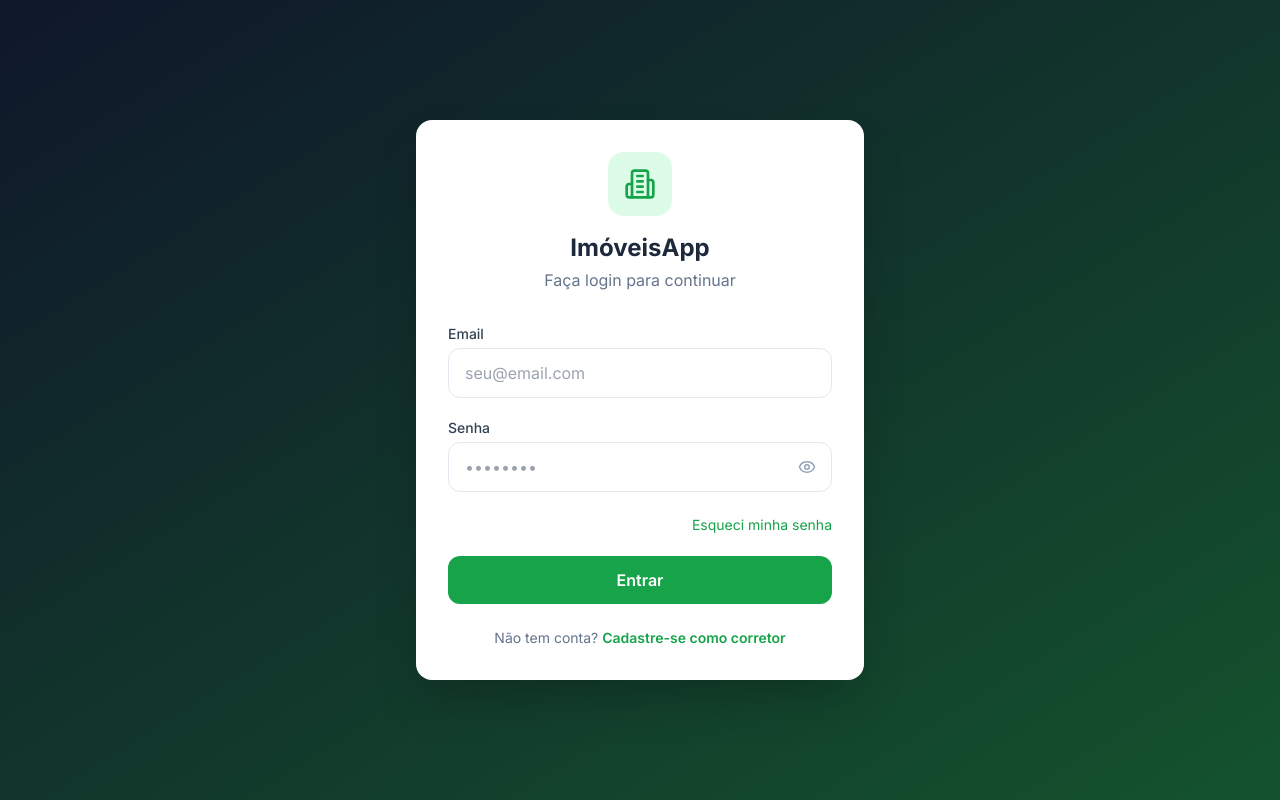
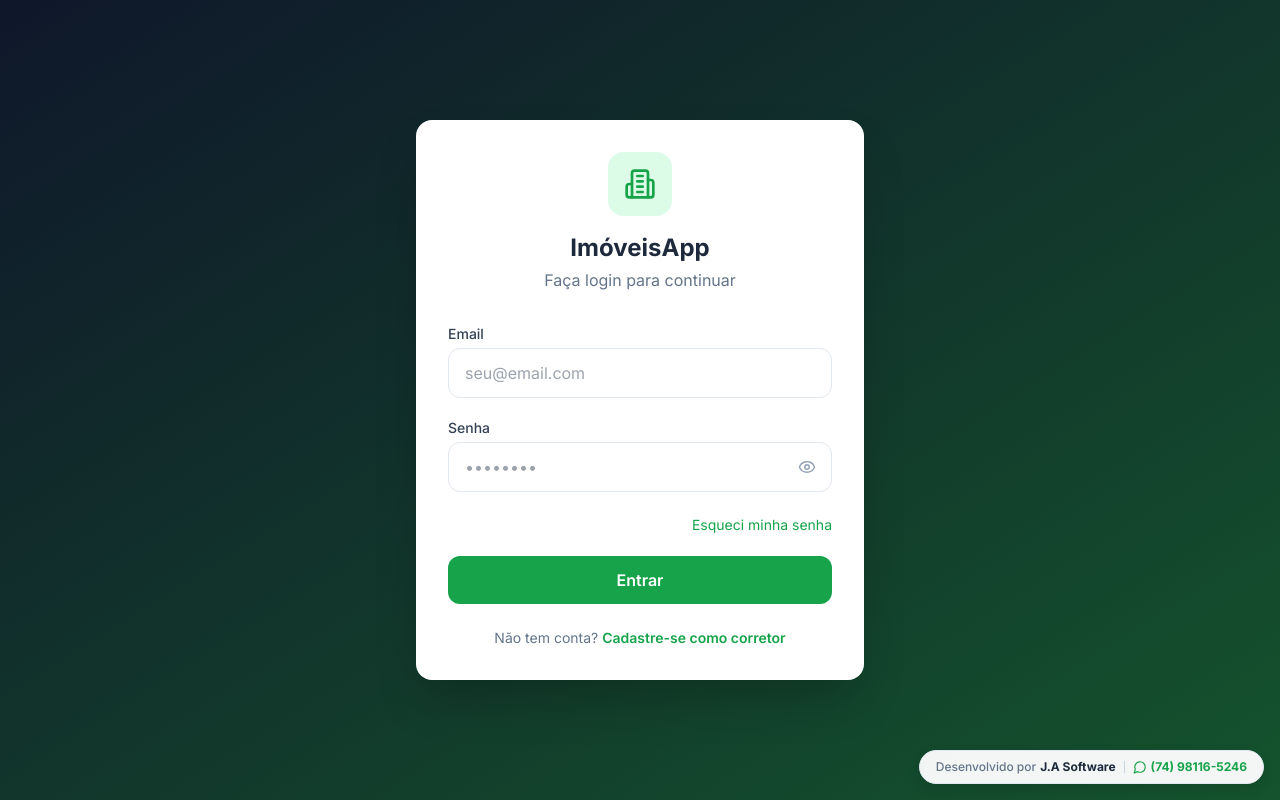
Before and after one commit to jataidesja-hub/IMOVEIS, a Next.js app: page /login in a window 1280 px wide. Built offline with nearby package versions, Linux system fonts and the light colour scheme; no server answers.

Commit message:
feat: add global developer watermark signature linking to WhatsApp

```diff
--- a/src/app/layout.tsx
+++ b/src/app/layout.tsx
@@ -2,6 +2,7 @@ import type { Metadata } from 'next';
 import { Inter } from 'next/font/google';
 import './globals.css';
 import { Toaster } from 'react-hot-toast';
+import Watermark from '@/components/Watermark';
 
 const inter = Inter({ subsets: ['latin'] });
 
@@ -15,6 +16,7 @@ export default function RootLayout({ children }: { children: React.ReactNode })
     <html lang="pt-BR">
       <body className={inter.className}>
         {children}
+        <Watermark />
         <Toaster
           position="top-right"
           toastOptions={{
--- /dev/null
+++ b/src/components/Watermark.tsx
@@ -0,0 +1,27 @@
+import { MessageCircle } from 'lucide-react';
+
+export default function Watermark() {
+  const numero = "5574981165246";
+  const texto = encodeURIComponent("Olá, gostaria de saber mais sobre o sistema de gestão de imóveis que vi no site.");
+
+  return (
+    <a
+      href={`https://wa.me/${numero}?text=${texto}`}
+      target="_blank"
+      rel="noopener noreferrer"
+      className="fixed bottom-4 right-4 z-[9999] bg-white/95 backdrop-blur shadow-[0_4px_12px_rgba(0,0,0,0.1)] border border-slate-200 rounded-full px-3 sm:px-4 py-2 flex items-center gap-2 hover:bg-slate-50 transition-transform hover:-translate-y-1 group"
+    >
+      <div className="flex flex-col sm:flex-row sm:items-center sm:gap-2">
+         <div className="flex items-center gap-1 text-[10px] sm:text-xs font-medium text-slate-500">
+           <span>Desenvolvido por</span>
+           <span className="font-bold text-slate-800">J.A Software</span>
+         </div>
+         <div className="hidden sm:block w-px h-3 bg-slate-300"></div>
+         <div className="flex items-center gap-1 text-green-600 text-[10px] sm:text-xs font-bold mt-0.5 sm:mt-0">
+           <MessageCircle size={12} className="sm:w-3.5 sm:h-3.5" />
+           (74) 98116-5246
+         </div>
+      </div>
+    </a>
+  );
+}
```
